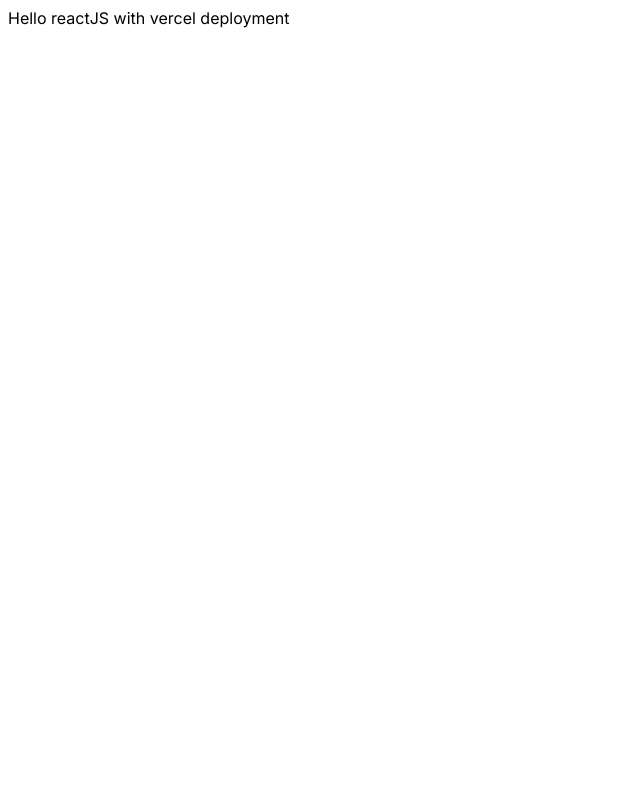
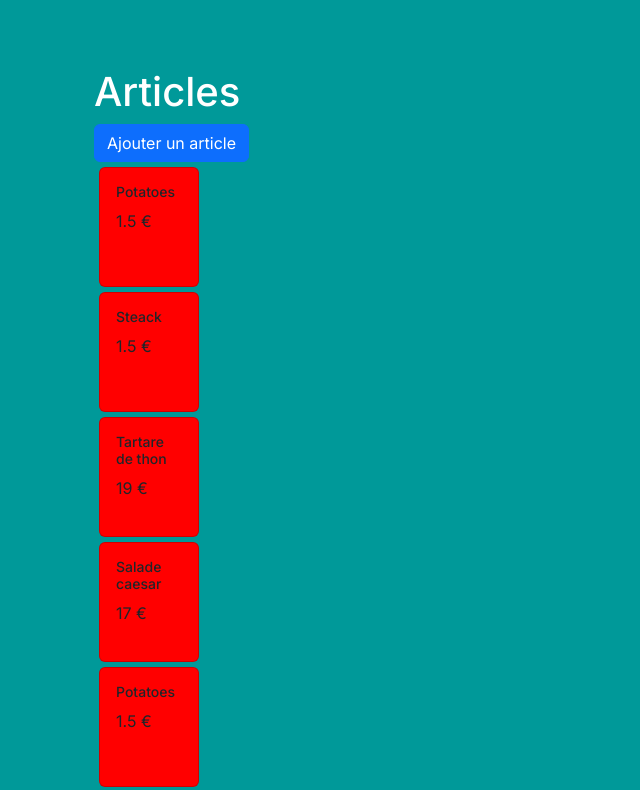
Before and after one commit to jeanpierreDuman/nextjs, a Next.js app: page / in a window 1280 px wide. Shown: the top 790 px of the page, without its empty margins (0-640 px from the left). Built offline with nearby package versions, Linux system fonts and the light colour scheme.

Commit message:
view diff prod

```diff
--- /dev/null
+++ b/app/FormAddArticle.tsx
@@ -0,0 +1,31 @@
+import Form from "react-bootstrap/Form";
+
+export default function FormAddArticle({
+  articleCreate,
+  handleChangeNomArticle,
+  handleChangeMontantArticle,
+}) {
+  return (
+    <div>
+      <Form.Group className="mb-3" controlId="name">
+        <Form.Label>Nom article</Form.Label>
+        <Form.Control
+          type="text"
+          name="name"
+          value={articleCreate.nomArticle}
+          onChange={handleChangeNomArticle}
+        />
+      </Form.Group>
+
+      <Form.Group className="mb-3" controlId="pUnit">
+        <Form.Label>Montant article</Form.Label>
+        <Form.Control
+          type="text"
+          name="pUnit"
+          value={articleCreate.montantArticle}
+          onChange={handleChangeMontantArticle}
+        />
+      </Form.Group>
+    </div>
+  );
+}
--- /dev/null
+++ b/app/ModalAddArticle.tsx
@@ -0,0 +1,55 @@
+import Button from "react-bootstrap/Button";
+import Modal from "react-bootstrap/Modal";
+import FormAddArticle from "./FormAddArticle";
+import { useState } from "react";
+
+export default function ModalAddArticle({ setArticles, articles }) {
+  const [show, setShow] = useState(false);
+
+  const handleClose = () => setShow(false);
+  const handleShow = () => setShow(true);
+
+  const [articleCreate, setArticleCreate] = useState({
+    name: "",
+    pUnit: "",
+  });
+
+  const handleChangeNomArticle = (e: any) => {
+    setArticleCreate({ ...articleCreate, [e.target.name]: e.target.value });
+  };
+
+  const handleChangeMontantArticle = (e: any) => {
+    setArticleCreate({ ...articleCreate, [e.target.name]: e.target.value });
+  };
+
+  const handleSubmitArticle = () => {
+    setArticles([...articles, articleCreate]);
+    handleClose();
+  };
+
+  return (
+    <div>
+      <Button variant="primary" onClick={handleShow}>
+        Ajouter un article
+      </Button>
+
+      <Modal show={show} onHide={handleClose}>
+        <Modal.Header closeButton>
+          <Modal.Title>Ajouter un article</Modal.Title>
+        </Modal.Header>
+        <Modal.Body>
+          <FormAddArticle
+            articleCreate={articleCreate}
+            handleChangeNomArticle={handleChangeNomArticle}
+            handleChangeMontantArticle={handleChangeMontantArticle}
+          />
+        </Modal.Body>
+        <Modal.Footer>
+          <Button variant="primary" onClick={handleSubmitArticle}>
+            Envoyer
+          </Button>
+        </Modal.Footer>
+      </Modal>
+    </div>
+  );
+}
--- /dev/null
+++ b/app/Outside.tsx
@@ -0,0 +1,132 @@
+import ModalAddArticle from "./ModalAddArticle";
+import Card from "react-bootstrap/Card";
+import { useState } from "react";
+import { Button, Col, Container, Row } from "react-bootstrap";
+
+export default function Outside() {
+  const [articles, setArticles] = useState([
+    { name: "Potatoes", pUnit: "1.5" },
+    { name: "Steack", pUnit: "1.5" },
+    { name: "Tartare de thon", pUnit: "19" },
+    { name: "Salade caesar", pUnit: "17" },
+    { name: "Potatoes", pUnit: "1.5" },
+    { name: "Steack", pUnit: "1.5" },
+    { name: "Tartare de thon", pUnit: "19" },
+    { name: "Salade caesar", pUnit: "17" },
+    { name: "Steack", pUnit: "1.5" },
+    { name: "Tartare de thon", pUnit: "19" },
+    { name: "Salade caesar", pUnit: "17" },
+    { name: "Potatoes", pUnit: "1.5" },
+    { name: "Steack", pUnit: "1.5" },
+    { name: "Tartare de thon", pUnit: "19" },
+    { name: "Salade caesar", pUnit: "17" },
+  ]);
+
+  const [indexOfSelectTable, setIndexOfSelectTable] = useState(0);
+
+  const [tables, setTables] = useState([
+    {
+      num: 1,
+      articles: [
+        { name: "Potatoes", pUnit: "1.5" },
+        { name: "Steack", pUnit: "1.5" },
+      ],
+    },
+    {
+      num: 2,
+      articles: [
+        { name: "Steack", pUnit: "1.5" },
+        { name: "Tartare de thon", pUnit: "19" },
+        { name: "Salade caesar", pUnit: "17" },
+      ],
+    },
+  ]);
+
+  function sumOfTable(table: object) {
+    let sum = 0;
+
+    table.articles.map((article: any) => {
+      sum += parseFloat(article.pUnit);
+    });
+
+    return sum;
+  }
+
+  const addArticleToTable = (index: any) => {
+    let articleSelected = articles[index];
+    let newTables = tables.map((table, indexTable) => {
+      if (indexTable === indexOfSelectTable) {
+        let newArticle = [...table.articles, articleSelected];
+        table.articles = newArticle;
+      }
+      return table;
+    });
+
+    setTables(newTables);
+  };
+
+  return (
+    <Container className="mt-5">
+      <Row>
+        <>
+          <h1>Articles</h1>
+          <ModalAddArticle setArticles={setArticles} articles={articles} />
+          <div>
+            {articles.map((article, index) => (
+              <Card
+                key={index}
+                style={{
+                  width: 100,
+                  height: 95,
+                  margin: 5,
+                }}
+                onClick={() => addArticleToTable(index)}
+              >
+                <Card.Body>
+                  <Card.Title style={{ fontSize: 14 }}>
+                    {article.name}
+                  </Card.Title>
+                  <Card.Text>{article.pUnit} €</Card.Text>
+                </Card.Body>
+              </Card>
+            ))}
+          </div>
+        </>
+        <Col>
+          <h1>Tables</h1>
+          <div>
+            {tables.map((table, index) => (
+              <div key={index} onClick={() => setIndexOfSelectTable(index)}>
+                <Card
+                  style={{
+                    width: "18rem",
+                    marginTop: 10,
+                    marginBottom: 10,
+                  }}
+                >
+                  <Card.Body>
+                    <Card.Title>Table {table.num}</Card.Title>
+                    <Card.Text>
+                      <strong>{sumOfTable(table)} €</strong>
+                    </Card.Text>
+                  </Card.Body>
+                </Card>
+              </div>
+            ))}
+          </div>
+        </Col>
+      </Row>
+      <hr />
+      <Row>
+        <Col>
+          <h1>Table {tables[indexOfSelectTable].num}</h1>
+          {tables[indexOfSelectTable].articles.map((article, index) => (
+            <p key={index}>
+              {article.name} - {article.pUnit} €
+            </p>
+          ))}
+        </Col>
+      </Row>
+    </Container>
+  );
+}
--- /dev/null
+++ b/app/index.css
@@ -0,0 +1,9 @@
+.card {
+  background: red;
+  min-height: 120px;
+  margin: 5px;
+}
+
+.card > body {
+  padding: 0;
+}
--- a/app/layout.tsx
+++ b/app/layout.tsx
@@ -1,5 +1,6 @@
 import type { Metadata } from "next";
 import { Inter } from "next/font/google";
+import "bootstrap/dist/css/bootstrap.min.css";
 
 const inter = Inter({ subsets: ["latin"] });
 
--- a/app/page.tsx
+++ b/app/page.tsx
@@ -1,3 +1,22 @@
-export default function Home() {
-  return <div>Hello reactJS with vercel deployment</div>;
+"use client";
+
+import { Col, Container, Row } from "react-bootstrap";
+import Card from "react-bootstrap/Card";
+import "./index.css";
+import Outside from "./Outside";
+
+export default function Default() {
+  return (
+    <div>
+      <Container fluid>
+        <Row style={{ background: "#009999", color: "white" }}>
+          <Col style={{ padding: 20 }}>
+            <Container>
+              <Outside />
+            </Container>
+          </Col>
+        </Row>
+      </Container>
+    </div>
+  );
 }
```
Also changed, not shown: package.json (+8 -6 lines), 1 other file (tests, documents, lock files or other folders).
